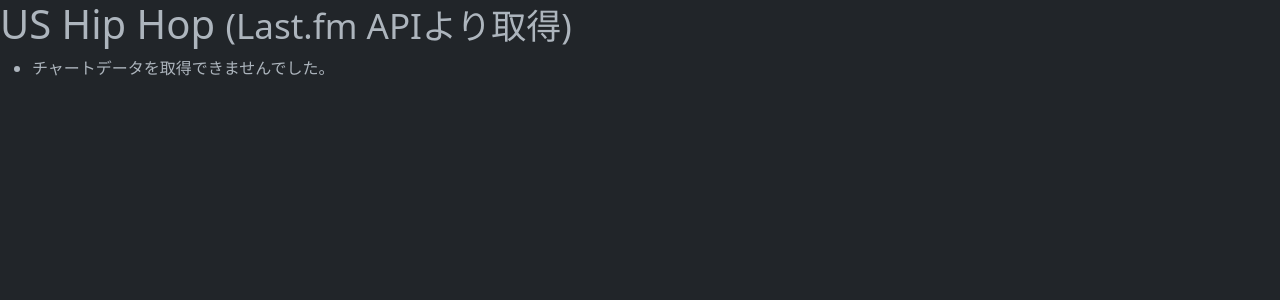
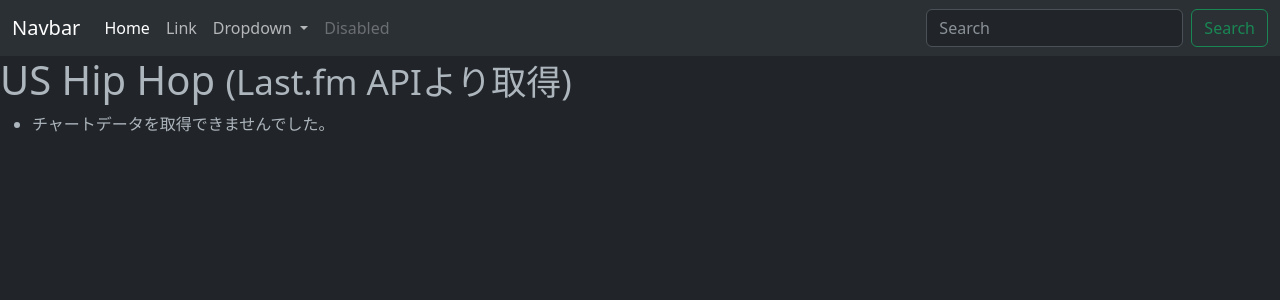
Before and after one commit to oopandas/HipHop-Chart-app, a Django app: page /chart/ in a window 1280 px wide. Shown: the top 300 px of the page. Run offline with Django 5.2, Linux system fonts and the light colour scheme; data that the repository does not hold is empty.

Commit message:
CDNをbase.htmlに移動して共通化、BootstrapからNavbarを追加

```diff
--- /dev/null
+++ b/chart/templates/base.html
@@ -0,0 +1,16 @@
+<!DOCTYPE html>
+<html lang="ja" data-bs-theme="dark">
+  <head>
+    <meta charset="UTF-8" />
+    <title>US HipHop</title>
+    <link href="https://cdn.jsdelivr.net/npm/bootstrap@5.3.0/dist/css/bootstrap.min.css" rel="stylesheet" integrity="sha384-9ndCyUaIbzAi2FUVXJi0CjmCapSmO7SnpJef0486qhLnuZ2cdeRhO02iuK6FUUVM" crossorigin="anonymous">
+  </head>
+  <body>
+    {% block header %}
+    {% endblock header %}
+
+    {% block content %}
+    {% endblock content %}
+
+  </body>
+</html>
--- a/chart/templates/chart/chart_list.html
+++ b/chart/templates/chart/chart_list.html
@@ -1,11 +1,46 @@
-<!DOCTYPE html>
-<html lang="ja" data-bs-theme="dark">
-  <head>
-    <meta charset="UTF-8" />
-    <title>US HipHop</title>
-    <link href="https://cdn.jsdelivr.net/npm/bootstrap@5.3.0/dist/css/bootstrap.min.css" rel="stylesheet" integrity="sha384-9ndCyUaIbzAi2FUVXJi0CjmCapSmO7SnpJef0486qhLnuZ2cdeRhO02iuK6FUUVM" crossorigin="anonymous">
-  </head>
+{% extends "base.html" %}
+
+{% block content %}
   <body>
+    {% comment %} ナビゲーションバー(bootstrap) {% endcomment %}
+    <nav class="navbar navbar-expand-lg bg-body-tertiary">
+        <div class="container-fluid">
+          <a class="navbar-brand" href="#">Navbar</a>
+          <button class="navbar-toggler" type="button" data-bs-toggle="collapse" data-bs-target="#navbarSupportedContent" aria-controls="navbarSupportedContent" aria-expanded="false" aria-label="Toggle navigation">
+            <span class="navbar-toggler-icon"></span>
+          </button>
+          <div class="collapse navbar-collapse" id="navbarSupportedContent">
+            <ul class="navbar-nav me-auto mb-2 mb-lg-0">
+              <li class="nav-item">
+                <a class="nav-link active" aria-current="page" href="#">Home</a>
+              </li>
+              <li class="nav-item">
+                <a class="nav-link" href="#">Link</a>
+              </li>
+              <li class="nav-item dropdown">
+                <a class="nav-link dropdown-toggle" href="#" role="button" data-bs-toggle="dropdown" aria-expanded="false">
+                  Dropdown
+                </a>
+                <ul class="dropdown-menu">
+                  <li><a class="dropdown-item" href="#">Action</a></li>
+                  <li><a class="dropdown-item" href="#">Another action</a></li>
+                  <li><hr class="dropdown-divider"></li>
+                  <li><a class="dropdown-item" href="#">Something else here</a></li>
+                </ul>
+              </li>
+              <li class="nav-item">
+                <a class="nav-link disabled">Disabled</a>
+              </li>
+            </ul>
+            <form class="d-flex" role="search">
+              <input class="form-control me-2" type="search" placeholder="Search" aria-label="Search">
+              <button class="btn btn-outline-success" type="submit">Search</button>
+            </form>
+          </div>
+        </div>
+      </nav>
+
+    {% comment %} APIランキングTOP10取得 {% endcomment %}
     <h1>US Hip Hop <small>(Last.fm APIより取得)</small></h1>
     <ul>
       {% for song in chart %}
@@ -18,4 +53,4 @@
     </ul>
     <script src="https://cdn.jsdelivr.net/npm/bootstrap@5.3.0/dist/js/bootstrap.bundle.min.js" integrity="sha384-geWF76RCwLtnZ8qwWowPQNguL3RmwHVBC9FhGdlKrxdiJJigb/j/68SIy3Te4Bkz" crossorigin="anonymous"></script>
   </body>
-</html>
+{% endblock content %}
```
